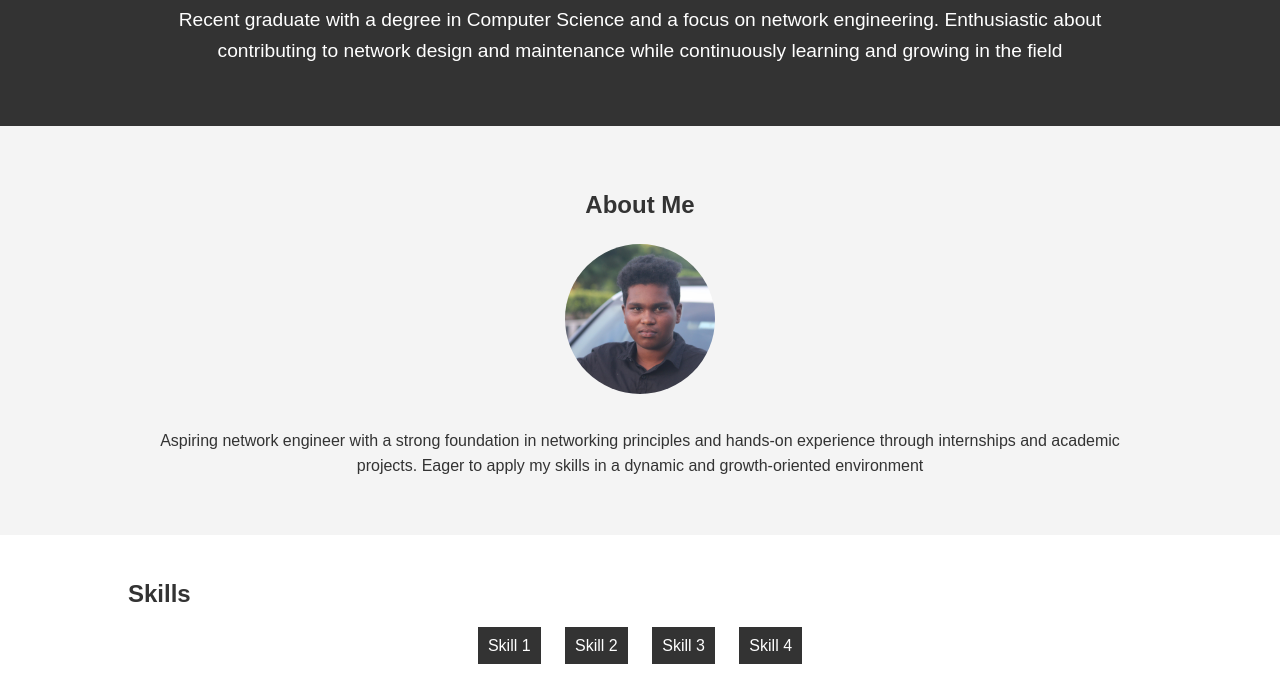
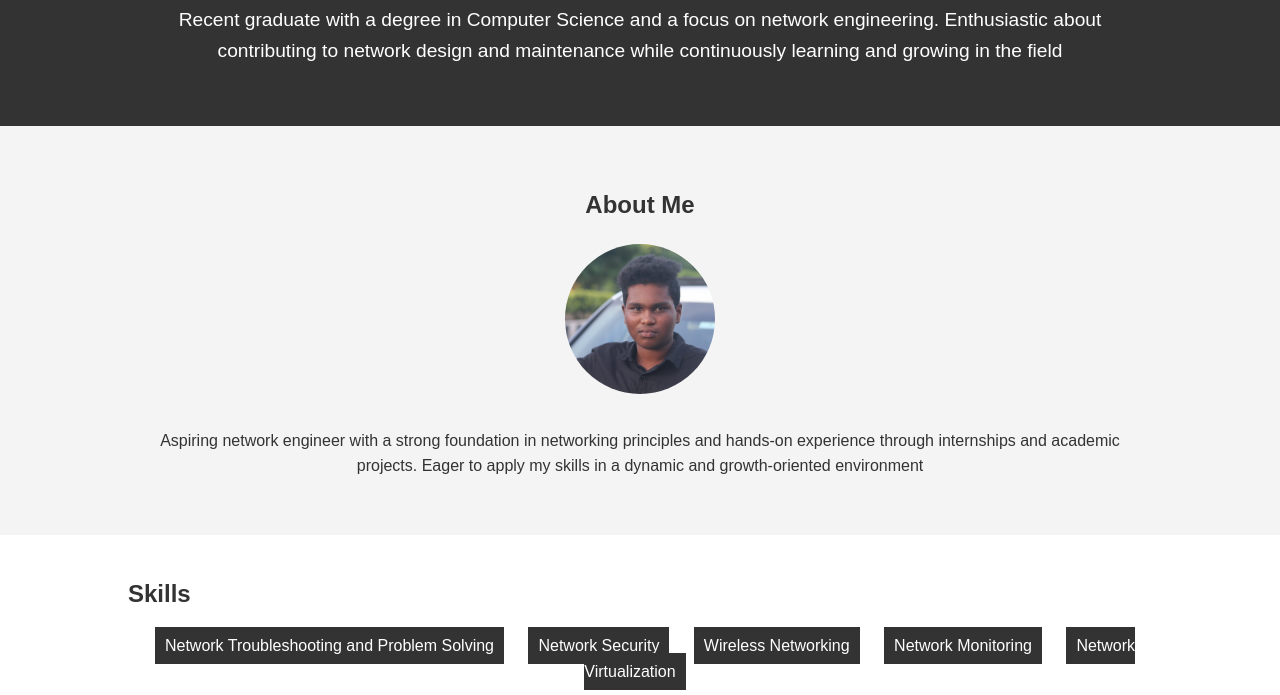
Before and after one commit to daniyalrax2004/PRODIGY_WD_04, a plain HTML site: page index.html in a window 1280 px wide. Shown: the part 105-800 px from the top of the page. Drawn offline with Linux system fonts and the light colour scheme.

Commit message:
Update index.html

```diff
--- a/index.html
+++ b/index.html
@@ -29,10 +29,11 @@
         <div class="container">
             <h2>Skills</h2>
             <ul>
-                <li>Skill 1</li>
-                <li>Skill 2</li>
-                <li>Skill 3</li>
-                <li>Skill 4</li>
+                <li>Network Troubleshooting and Problem Solving</li>
+                <li>Network Security</li>
+                <li>Wireless Networking</li>
+                <li>Network Monitoring</li>
+                <li>Network Virtualization</li>
             </ul>
         </div>
     </section>
```
